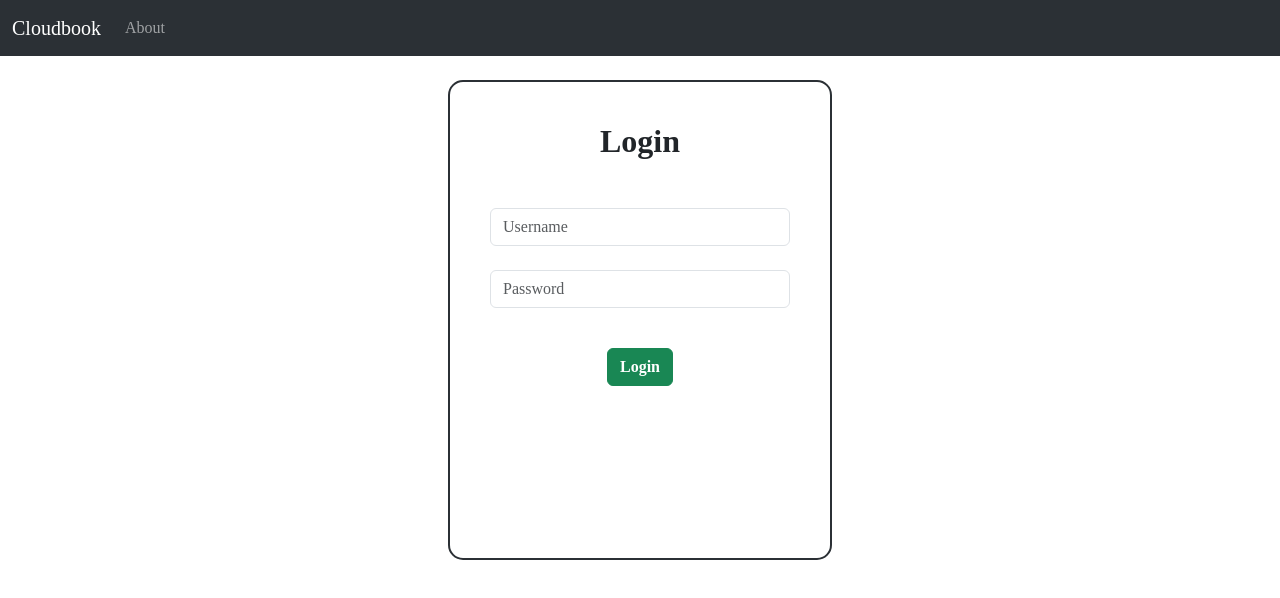
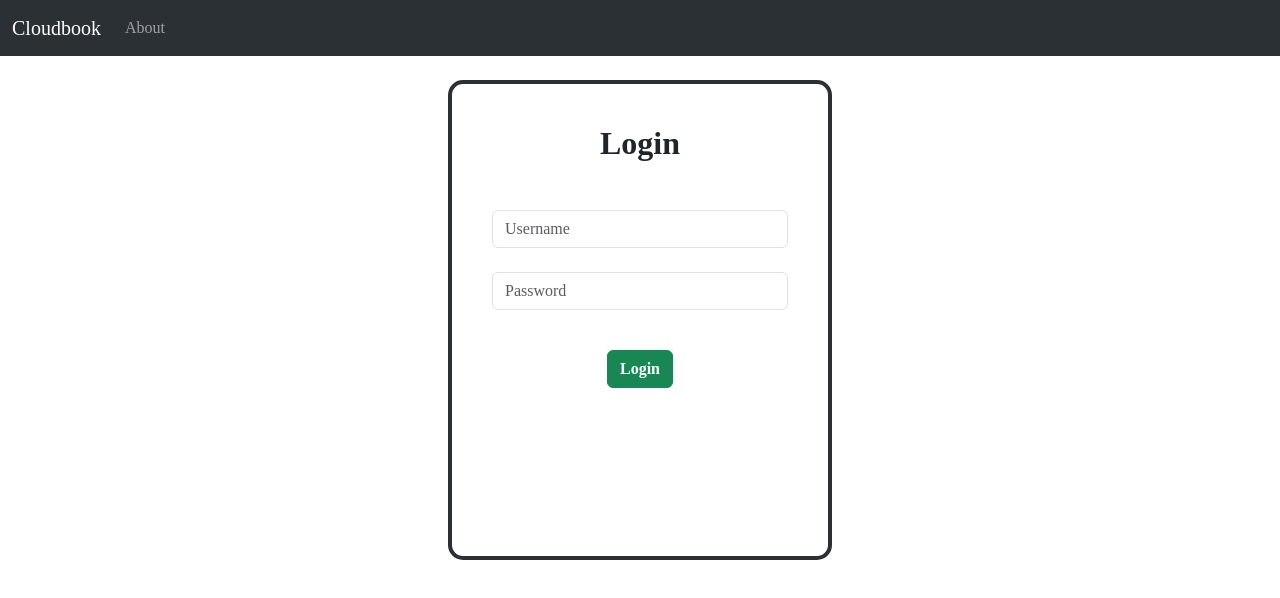
Before and after one commit to Krishna-gupta10/cloudbook, a React (Create React App) app: page /login in a window 1280 px wide. Shown: the top 598 px of the page. Built offline with nearby package versions, Linux system fonts and the light colour scheme.

Commit message:
Final commit for now

```diff
--- a/src/components/Login.js
+++ b/src/components/Login.js
@@ -39,7 +39,7 @@ export default function Login() {
 
         <div className="container my-4" style={{
             backgroundColor: 'white',
-            border: '2px solid #2b3035',
+            border: '4px solid #2b3035',
             borderRadius: '15px',
             width: '30%',
             height: '60vh',
```
